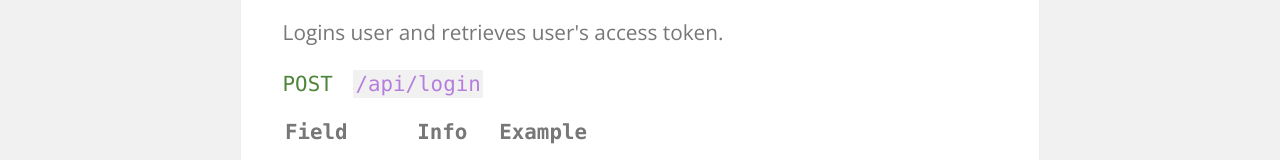
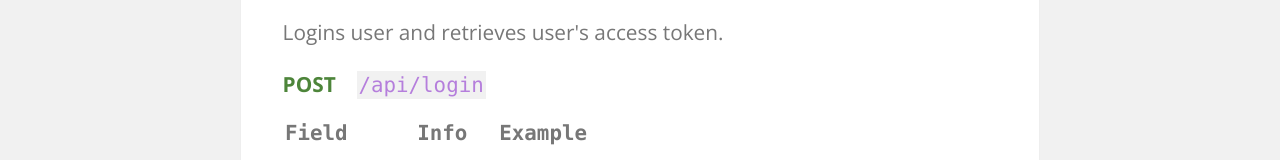
Before and after one commit to TheJeme/Lavendar, a React (Create React App) app in the folder frontend/: page / in a window 1280 px wide. Both pictures are taken after a click on the button "API". Shown: the part 627-787 px from the top of the page. Built offline with nearby package versions, Linux system fonts and the light colour scheme.

Commit message:
font changed

```diff
--- a/frontend/src/App.css
+++ b/frontend/src/App.css
@@ -314,7 +314,7 @@ input:-webkit-autofill {
 }
 
 .api-method {
-  font-family: Consolas, "courier new";
+  font-weight: 600;
   color: #4d853a;
   padding-right: 1em;
 }
```
